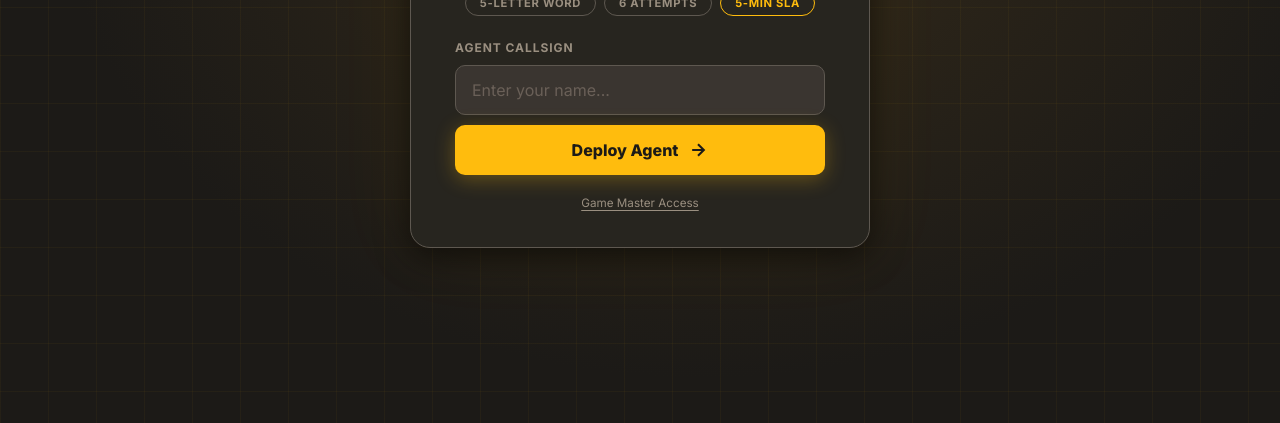
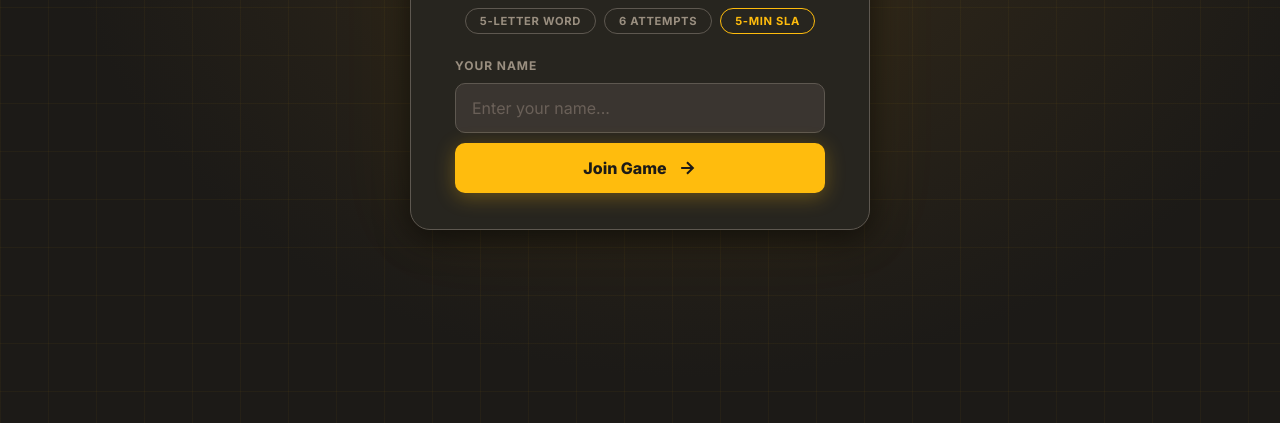
Before and after one commit to lydialoethen1/SD-Wordle, a website: page docs/index.html in a window 1280 px wide. Shown: the part 377-800 px from the top of the page. Drawn offline with Linux system fonts and the light colour scheme.

Commit message:
UI polish: rename labels, remove GM link from player page
Co-Authored-By: Claude Sonnet 4.6 <noreply@anthropic.com>

```diff
--- a/docs/index.html
+++ b/docs/index.html
@@ -25,15 +25,12 @@
         <span class="chip chip-gold">5-Min SLA</span>
       </div>
       <div class="join-form">
-        <label for="name-input">Agent Callsign</label>
+        <label for="name-input">Your Name</label>
         <input id="name-input" type="text" maxlength="20" placeholder="Enter your name..." autocomplete="off" spellcheck="false" />
         <button id="join-btn" class="btn-deploy">
-          <span>Deploy Agent</span>
+          <span>Join Game</span>
           <svg width="20" height="20" viewBox="0 0 24 24" fill="none" stroke="currentColor" stroke-width="2.5"><path d="M5 12h14M12 5l7 7-7 7"/></svg>
         </button>
-      </div>
-      <div class="gm-access-wrap">
-        <a href="gm.html" class="gm-link">Game Master Access</a>
       </div>
     </div>
   </div>
```
